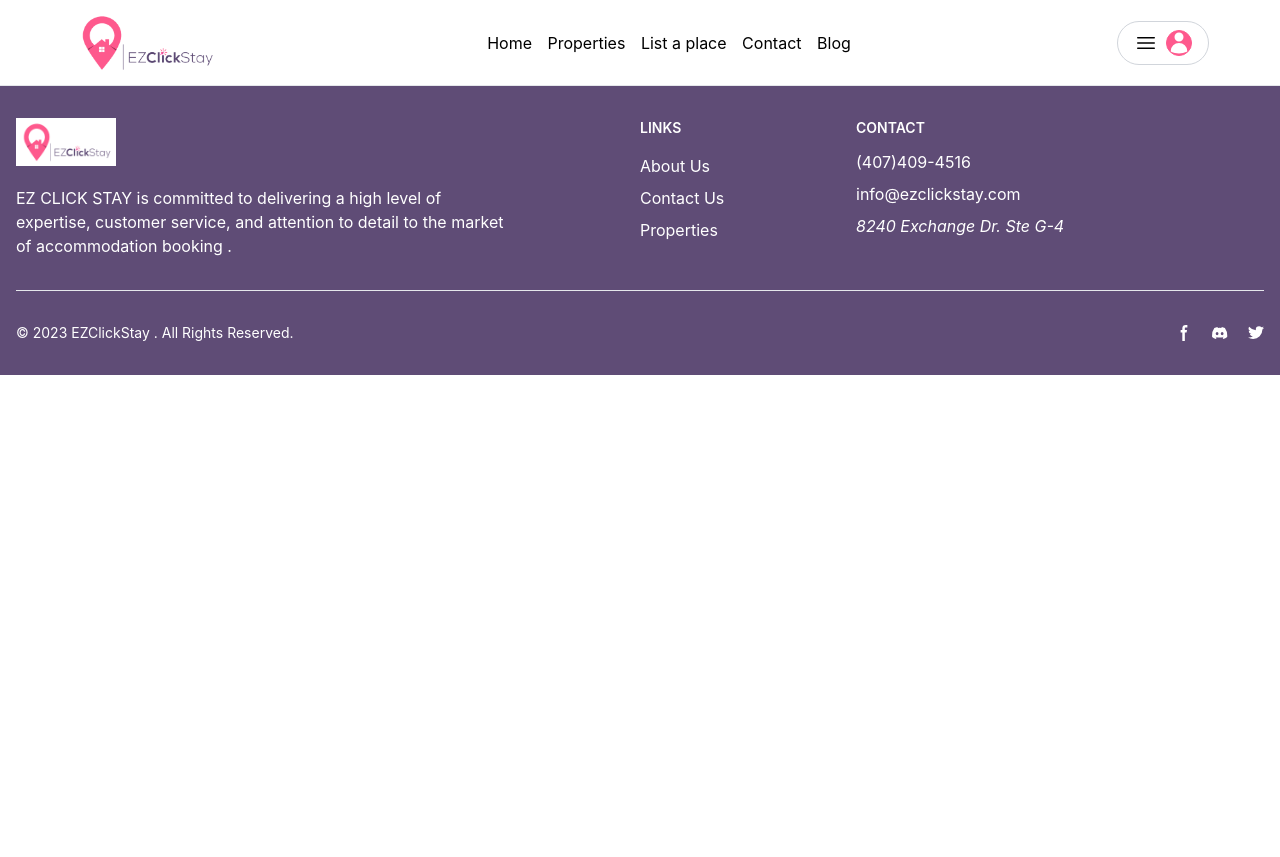
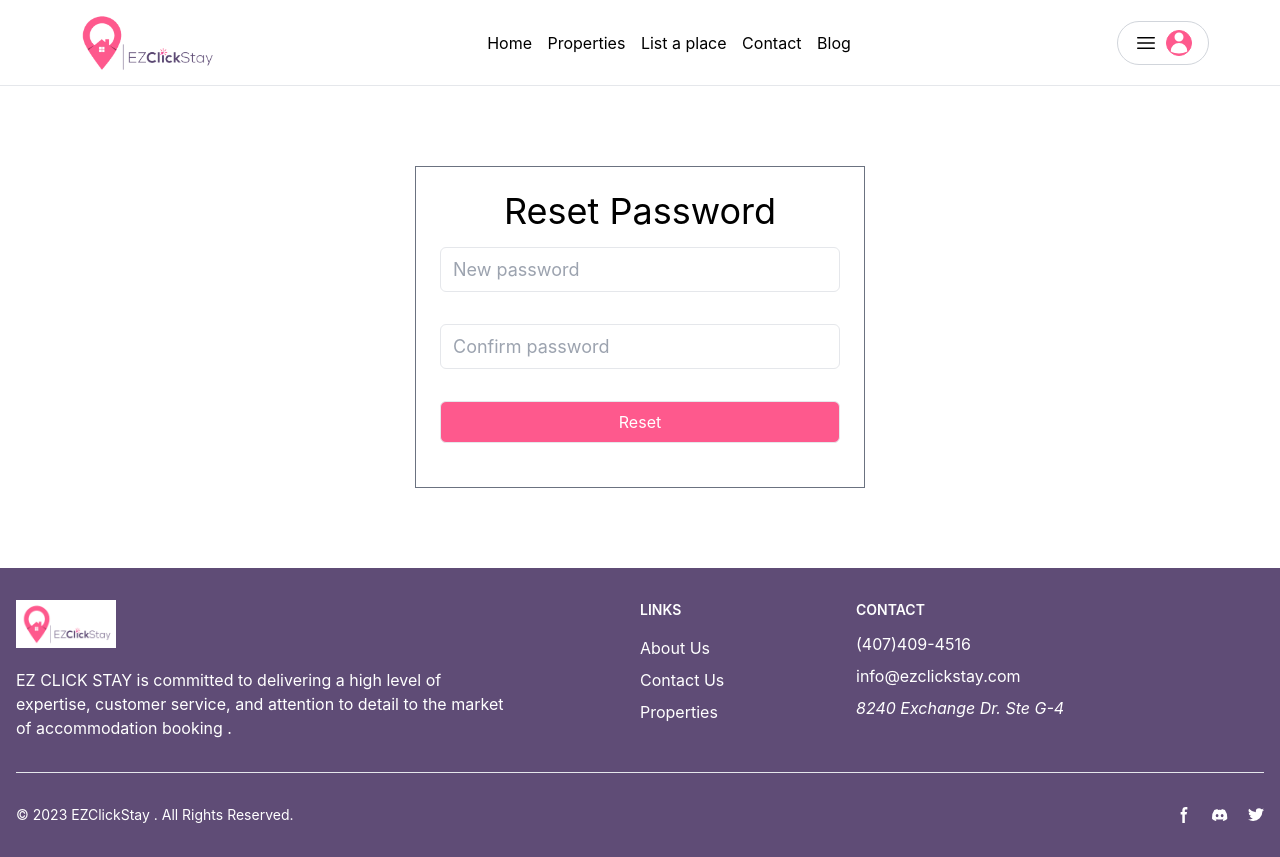
Before and after one commit to Jamiu10012/HotelPalFrontend, a React (Vite) app: page /reset-passwrd in a window 1280 px wide. Before the commit the page ends 800 px from the top, so only its background shows below. Built offline with nearby package versions, Linux system fonts and the light colour scheme.

Commit message:
strated forgot password connection

```diff
--- a/Apis/Auth.js
+++ b/Apis/Auth.js
@@ -47,7 +47,7 @@ export const loginUser = async (userData, successMessage, errorMessage) => {
     toast.success(successMessage);
     return data;
   } catch (error) {
-    console.error("Error registering user:", error);
+    console.error("Error logins user:", error);
     toast.error(error);
     // toast.error("", error);
     throw error;
--- a/src/App.jsx
+++ b/src/App.jsx
@@ -16,6 +16,7 @@ import Navbar from "./components/Navbar";
 import Footer from "./components/Footer";
 import EditProfile from "./pages/editProfile";
 import VerifySucc from "./pages/verifySucc";
+import ResetPassword from "./pages/ResetPassword";
 
 function ScrollToTop() {
   const { pathname } = useLocation();
@@ -47,6 +48,7 @@ function App() {
         <Route index path={"/blog-det"} element={<BlogDetail />} />
         <Route index path={"/edit-das"} element={<EditProfile />} />
         <Route index path={"/user-verified"} element={<VerifySucc />} />
+        <Route index path={"/reset-passwrd"} element={<ResetPassword />} />
         {/* </Route> */}
       </Routes>
       <Footer />
--- a/src/pages/LoginPage.jsx
+++ b/src/pages/LoginPage.jsx
@@ -7,6 +7,7 @@ import axios from "axios";
 import { ToastContainer, toast } from "react-toastify";
 import { useState } from "react";
 import { loginUser } from "../../Apis/Auth";
+import { API_URL } from "../../ProtectedRoute";
 
 function LoginPage() {
   const [formData, setFormData] = useState({
@@ -26,7 +27,13 @@ function LoginPage() {
 
     try {
       const result = await loginUser(formData);
-      toast.success(result.message);
+      console.log(result.token);
+      localStorage.setItem("authToken", result.token);
+      toast.success("Login Successfully!!!");
+      const timeoutId = setTimeout(() => {
+        window.location.href = "/";
+      }, 3500);
+      return () => clearTimeout(timeoutId);
     } catch (error) {
       toast.error(error.message);
     }
@@ -46,7 +53,9 @@ function LoginPage() {
             console.log(res);
           });
       })
-      .catch((error) => {});
+      .catch((error) => {
+        console.error(error);
+      });
   };
 
   return (
--- /dev/null
+++ b/src/pages/ResetPassword.jsx
@@ -0,0 +1,70 @@
+import { Link } from "react-router-dom";
+import axios from "axios";
+import { API_URL } from "../../ProtectedRoute";
+import { useState } from "react";
+import { ToastContainer, toast } from "react-toastify";
+import "react-toastify/dist/ReactToastify.css";
+
+function ResetPassword() {
+  const [formData, setFormData] = useState({
+    email: "",
+    newPassword: "",
+    confirmPassword: "",
+  });
+  const handleInputChange = (e) => {
+    const { name, value } = e.target;
+    setFormData({
+      ...formData,
+      [name]: value,
+    });
+  };
+
+  // const handleFormSubmit = async (e) => {
+  //   e.preventDefault();
+
+  //   try {
+  //     const result = await registerUser(formData);
+  //     toast.success(result.message);
+  //   } catch (error) {
+  //     toast.error(error.message);
+  //   }
+  // };
+
+  return (
+    <div className="log-box w-[450px] border border-gray-500 relative mx-auto my-[5rem] p-6 grow flex flex-col items-center">
+      <h2 className="text-4xl text-center">Reset Password</h2>
+      <form className="flex flex-col w-full">
+        <label htmlFor="password" className="flex flex-col">
+          <input
+            type="password"
+            name="newPassword"
+            placeholder="New password"
+            className=" outline-none"
+            value={formData.newPassword}
+            onChange={handleInputChange}
+          />
+        </label>
+        <label htmlFor="confirmPassword" className="flex flex-col">
+          <input
+            type="password"
+            name="confirmPassword" // Corrected the name here
+            placeholder="Confirm password"
+            className="outline-none"
+            value={formData.confirmPassword}
+            onChange={handleInputChange}
+          />
+        </label>
+
+        <button
+          type="submit"
+          className="w-full mt-4 bg-primary_pink text-white py-2 px-3 border rounded-md mb-5"
+        >
+          Reset
+        </button>
+        <ToastContainer />
+      </form>
+    </div>
+  );
+}
+
+export default ResetPassword;
--- a/src/pages/SignupPage.jsx
+++ b/src/pages/SignupPage.jsx
@@ -50,11 +50,9 @@ function SignupPage() {
     }
 
     if (formData.password !== formData.confirmPassword) {
-      if (formData.confirmPassword.trim() !== "") {
-        toast.error("Password does not match");
+      toast.error("Password does not match");
 
-        return;
-      }
+      return;
     }
 
     try {
```
